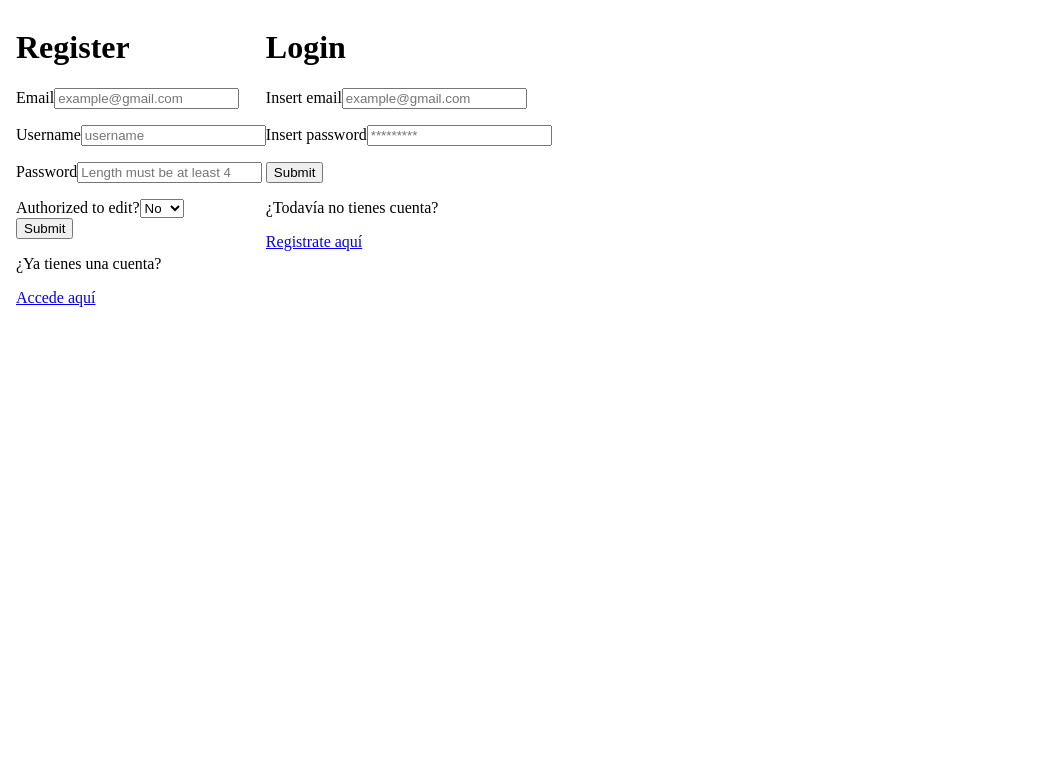
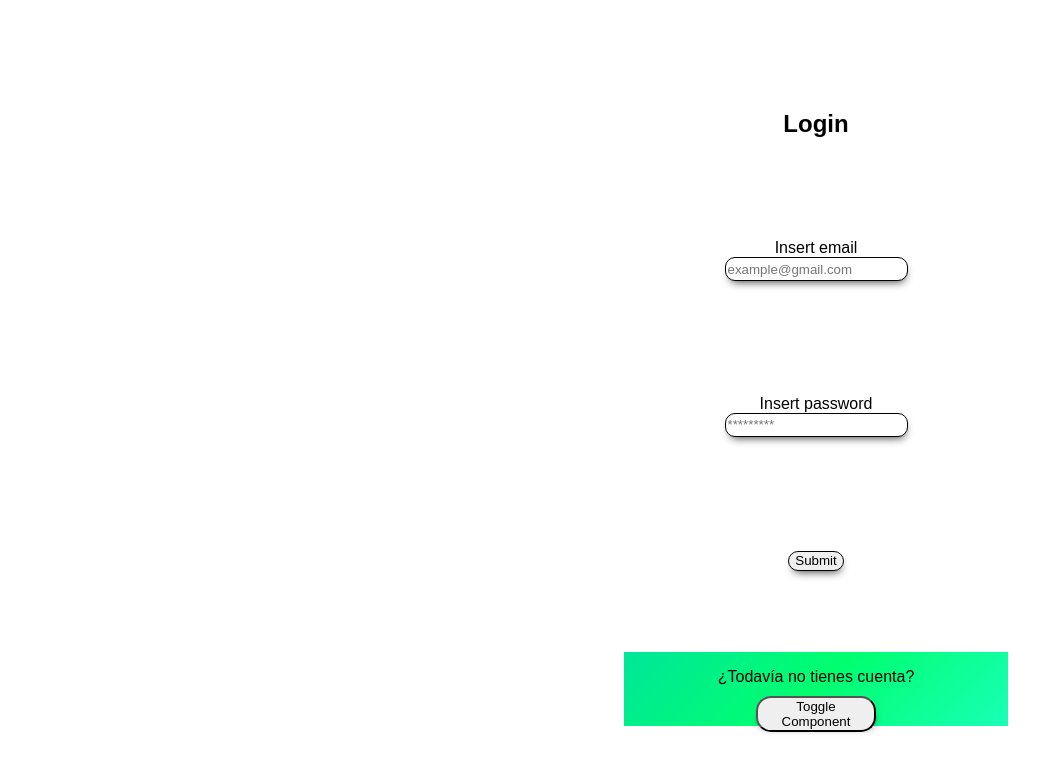
Before and after one commit to MarcosUgalde/gestion-empleados, a React (Vite) app in the folder frontend-gestion-empleados/: page /login in a window 1280 px wide. Shown: the top 772 px of the page, without its empty margins (0-1055 px from the left). Built offline with nearby package versions, Linux system fonts and the light colour scheme; no server answers.

Commit message:
feat: added hook to toggle register oand login visibility

```diff
--- a/frontend-gestion-empleados/src/Components/Login/index.jsx
+++ b/frontend-gestion-empleados/src/Components/Login/index.jsx
@@ -1,3 +1,4 @@
+import Styled from './styles'
 import { useForm } from "react-hook-form";
 import { useMutation, useQueryClient } from "react-query";
 import { useLocation } from "wouter";
@@ -6,7 +7,7 @@ import { useEffect } from "react";
 import { login } from "../../misc/templates";
 import { auth } from "../../services";
 
-function Login() {
+function Login({ isVisible, toggle}) {
   const { register, formState, handleSubmit } = useForm();
   const [, setLocation] = useLocation();
   const { data } = useUser();
@@ -34,40 +35,30 @@ function Login() {
   const { errors } = login;
 
   return (
-    <>
-      <form onSubmit={handleSubmit(handleForm)}>
+    <Styled.Body>
+        {isVisible &&
+    <Styled.Form onSubmit={handleSubmit(handleForm)}>
         <h1>Login</h1>
-        <section>
-          <label htmlFor="email">Insert email</label>
-          <input
-            type="text"
-            name="email"
-            id="email"
-            placeholder="example@gmail.com"
-            {...register("email", { required: true })}
-          />
-          <p>{formState.errors && errors[formState.errors?.email?.type]}</p>
-        </section>
-        <section>
-          <label htmlFor="password">Insert password</label>
-          <input
-            type="password"
-            name="password"
-            id="password"
-            placeholder="*********"
-            {...register("password", { required: true, minLength: 4 })}
-          />
-          <p>{formState.errors && errors[formState.errors?.password?.type]}</p>
-        </section>
-        <input type="submit" />
-      <footer>
+        <Styled.Field>
+            <label htmlFor="email">Insert email</label>
+            <Styled.Input type="text" name="email" id="email" placeholder="example@gmail.com" {...register('email', {required: true})} />
+            <p>{formState.errors && errors[formState.errors?.email?.type]}</p>
+        </Styled.Field>
+        <Styled.Field>
+            <label htmlFor="password">Insert password</label>
+            <Styled.Input type="password" name="password" id="password" placeholder="*********" {...register('password', {required: true, minLength: 4})} />
+            <p>{formState.errors && errors[formState.errors?.password?.type]}</p>
+        </Styled.Field>
+        <Styled.Input type="submit" />
+    <Styled.Footer>
         <p>¿Todavía no tienes cuenta?</p>
-        <section>
-          <a href="/register">Registrate aquí</a>
-        </section>
-      </footer>
-      </form>
-    </>
+        <Styled.Signup>
+            <Styled.Anchor onClick={toggle}>Toggle Component</Styled.Anchor>
+        </Styled.Signup>
+    </Styled.Footer>
+    </Styled.Form>
+        }
+</Styled.Body>
   );
 }
 
--- /dev/null
+++ b/frontend-gestion-empleados/src/Components/Login/styles.jsx
@@ -0,0 +1,117 @@
+import { styled } from 'styled-components'
+
+const Body = styled.section`
+    height: 100vh;
+    width: 100vw;
+    font-family: Arial, Helvetica, sans-serif;
+
+    @media screen and (max-width: 640px) {
+        display: flex;
+        flex-direction: column;
+        align-items: center;
+    }
+
+    @media screen and (min-width: 641px) {
+        display: flex;
+    }
+`
+
+const Form = styled.form`
+    display: flex;
+    flex-direction: column;
+    align-items: center;
+    justify-content: space-evenly;
+
+    @media screen and (max-width: 640px) {
+        height: 70vh;
+        width: 100vw;
+    }
+
+    @media screen and (min-width: 641px) {
+          width: 70vw;
+    }
+`
+
+const Field = styled.section`
+    display: flex;
+    flex-direction: column;
+    align-items: center;
+`
+
+const Footer = styled.footer`
+    background: rgb(0,230,154);
+    background: linear-gradient(135deg, rgba(0,230,154,1) 0%, rgba(0,255,111,1) 50%, rgba(25,255,183,1) 100%);
+    display: flex;
+    flex-direction: column;
+    justify-content: center;
+    align-items: center;
+
+    @media screen and (max-width: 640px) {
+        height: 30vh;
+        width: 100vw;
+    }
+
+    @media screen and (min-width: 641px) {
+        width: 30vw;
+    }
+`
+
+const Input = styled.input`
+    border-radius: 10px;
+    border: 1px solid;
+    height: 1.5em;
+    box-shadow: 1px 5px 8px -4px rgba(0,0,0,0.75);
+    `
+
+const Submit = styled.input`
+    border-radius: 50px;
+    background-color: #96E8BC;
+
+    &:hover{
+        font-size: 1.1rem;
+        transition: 0.5s;
+        color: white;
+    }
+    @media screen and (max-width: 640px) {
+        width: 100px;
+    }
+
+    @media screen and (min-width: 641px) {
+        width: 150px;
+    }
+`
+
+const Signup = styled.section`
+    background-color: white;
+    border-radius: 10px;
+    box-shadow: 1px 5px 8px -4px rgba(0,0,0,0.75);
+    height: 1.5rem;
+    width: 120px;
+    display: flex;
+    justify-content: center;
+    align-items: center;
+    &:hover{
+        background-color: #FEE440;
+    }
+`
+
+const Anchor = styled.button`
+    color: black;
+    text-decoration: none;
+    border-radius: 15px;
+
+    &:hover{
+        color: #31572C;
+    }
+`
+
+export default {
+    Body,
+    Form,
+    Field,
+    Footer,
+    Input,
+    Submit,
+    Signup,
+    Anchor
+}
--- a/frontend-gestion-empleados/src/Components/Register/index.jsx
+++ b/frontend-gestion-empleados/src/Components/Register/index.jsx
@@ -1,10 +1,12 @@
+import Styled from './styles'
 import { useForm } from "react-hook-form";
 import { useMutation } from "react-query";
 import { useLocation } from "wouter";
 import { login } from "../../misc/templates";
 import { auth } from "../../services";
+import { useAuthStyle } from '../../hooks';
 
-const Register = () => {
+const Register = ({ isVisible, toggle }) => {
   const { register, formState, handleSubmit } = useForm();
 
   const { mutate } = useMutation({
@@ -25,60 +27,41 @@ const Register = () => {
   const { errors } = login;
 
   return (
-    <>
-      <form onSubmit={handleSubmit(handleForm)}>
+    <Styled.Body>
+      {isVisible && <Styled.Form onSubmit={handleSubmit(handleForm)}>
             <h1>Register</h1>
-        <section>
+            <Styled.Field>
                 <label htmlFor="email">Email</label>
-          <input
-            type="text"
-            id="email"
-            placeholder="example@gmail.com"
-            {...register("email", { required: true })}
-          />
+                <Styled.Input type="text" id='email' placeholder='example@gmail.com' {...register('email', {required: true})} />
                 <p>{formState.errors && errors[formState.errors?.email?.type]}</p>
-        </section>
-        <section>
+            </Styled.Field>
+            <Styled.Field>
                 <label htmlFor="username">Username</label>
-          <input
-            type="text"
-            id="username"
-            placeholder="username"
-            {...register("username", { required: true })}
-          />
+                <Styled.Input type="text" id='username' placeholder='username' {...register("username", { required: true})} />
                 <p>{formState.errors && errors[formState.errors?.username?.type]}</p>
-        </section>
-        <section>
+            </Styled.Field>
+            <Styled.Field>
                 <label htmlFor="password">Password</label>
-          <input
-            type="text"
-            id="password"
-            placeholder="Length must be at least 4"
-            {...register("password", { required: true, minLength: 4 })}
-          />
+                <Styled.Input type="text" id='password' placeholder='Length must be at least 4' {...register('password', {required: true, minLength: 4})} />
                 <p>{formState.errors && errors[formState.errors?.password?.type]}</p>
-        </section>
-        <section>
+            </Styled.Field>
+            <Styled.Field>
                 <label htmlFor="edit_access">Authorized to edit?</label>
-          <select
-            name="edit_access"
-            id="edit_access"
-            {...register("edit_access", { required: true })}
-          >
+                <select name="edit_access" id="edit_access" {...register('edit_access', {required: true})}>
                     <option value="false">No</option>
                     <option value="true">Yes</option>
                 </select>
-        </section>
-        <input type="submit" />
-      <footer>
+            </Styled.Field>
+            <Styled.Submit type="submit" />
+        <Styled.Footer>
         <p>¿Ya tienes una cuenta?</p>
-        <section>
-          <a href="/login">Accede aquí</a>
-        </section>
-      </footer>
-      </form>
-    </>
+        <Styled.Signup>
+          <Styled.Anchor onClick={toggle}>Toggle Component</Styled.Anchor>
+        </Styled.Signup>
+      </Styled.Footer>
+        </Styled.Form>}
+        </Styled.Body>
   );
-}
+};
 
 export default Register;
--- /dev/null
+++ b/frontend-gestion-empleados/src/Components/Register/styles.jsx
@@ -0,0 +1,116 @@
+import { styled } from 'styled-components'
+
+const Body = styled.section`
+    height: 100vh;
+    width: 100vw;
+    font-family: Arial, Helvetica, sans-serif;
+
+    @media screen and (max-width: 640px) {
+        display: flex;
+        flex-direction: column;
+        align-items: center;
+    }
+
+    @media screen and (min-width: 641px) {
+        display: flex;
+    }
+`
+
+const Form = styled.form`
+    display: flex;
+    flex-direction: column;
+    align-items: center;
+    justify-content: space-evenly;
+
+    @media screen and (max-width: 640px) {
+        height: 70vh;
+        width: 100vw;
+    }
+
+    @media screen and (min-width: 641px) {
+          width: 70vw;
+    }
+`
+
+const Field = styled.section`
+    display: flex;
+    flex-direction: column;
+    align-items: center;
+`
+
+const Footer = styled.footer`
+    background: rgb(0,230,154);
+    background: linear-gradient(135deg, rgba(0,230,154,1) 0%, rgba(0,255,111,1) 50%, rgba(25,255,183,1) 100%);
+    display: flex;
+    flex-direction: column;
+    justify-content: center;
+    align-items: center;
+
+    @media screen and (max-width: 640px) {
+        height: 30vh;
+        width: 100vw;
+    }
+
+    @media screen and (min-width: 641px) {
+        width: 30vw;
+    }
+`
+
+const Input = styled.input`
+    border-radius: 10px;
+    border: 1px solid;
+    height: 1.5em;
+    box-shadow: 1px 5px 8px -4px rgba(0,0,0,0.75);
+    `
+
+const Submit = styled.input`
+    border-radius: 50px;
+    background-color: #96E8BC;
+
+    &:hover{
+        font-size: 1.1rem;
+        transition: 0.5s;
+        color: white;
+    }
+    @media screen and (max-width: 640px) {
+        width: 100px;
+    }
+
+    @media screen and (min-width: 641px) {
+        width: 150px;
+    }
+`
+
+const Signup = styled.section`
+    background-color: white;
+    border-radius: 10px;
+    box-shadow: 1px 5px 8px -4px rgba(0,0,0,0.75);
+    height: 1.5rem;
+    width: 120px;
+    display: flex;
+    justify-content: center;
+    align-items: center;
+    &:hover{
+        background-color: #FEE440;
+    }
+`
+
+const Anchor = styled.button`
+    color: black;
+    text-decoration: none;
+
+    &:hover{
+        color: #31572C;
+    }
+`
+
+export default {
+    Body,
+    Form,
+    Field,
+    Footer,
+    Input,
+    Submit,
+    Signup,
+    Anchor
+}
--- a/frontend-gestion-empleados/src/hooks/index.js
+++ b/frontend-gestion-empleados/src/hooks/index.js
@@ -1 +1,2 @@
 export { useUser } from "./useUser";
+export { useAuthStyle } from "./useAuthStyle";
--- /dev/null
+++ b/frontend-gestion-empleados/src/hooks/useAuthStyle.js
@@ -0,0 +1,8 @@
+import { useState } from "react";
+
+export const useAuthStyle = (initialStatus) => {
+  const [visibility, setVisibility] = useState(initialStatus);
+
+  const toggleVisibility = () => setVisibility((prev) => !prev);
+  return [visibility, toggleVisibility];
+};
--- a/frontend-gestion-empleados/src/pages/Auth/index.jsx
+++ b/frontend-gestion-empleados/src/pages/Auth/index.jsx
@@ -1,12 +1,16 @@
 import Styled from './styles'
 import Register from "../../Components/Register";
 import Login from "../../Components/Login";
+import { useState } from 'react';
 
 const Auth = () => {
+  const [isComponentOneVisible, setComponentOneVisible] = useState(true);
+
+  const toggleComponents = () => setComponentOneVisible((prev) => !prev);
   return (
     <Styled.Body>
-      <Register />
-      <Login />
+      <Register isVisible={!isComponentOneVisible} toggle={toggleComponents} />
+      <Login isVisible={isComponentOneVisible} toggle={toggleComponents} />
     </Styled.Body>
   );
 };
```
Lines whose indentation alone changed are shown as unchanged.
